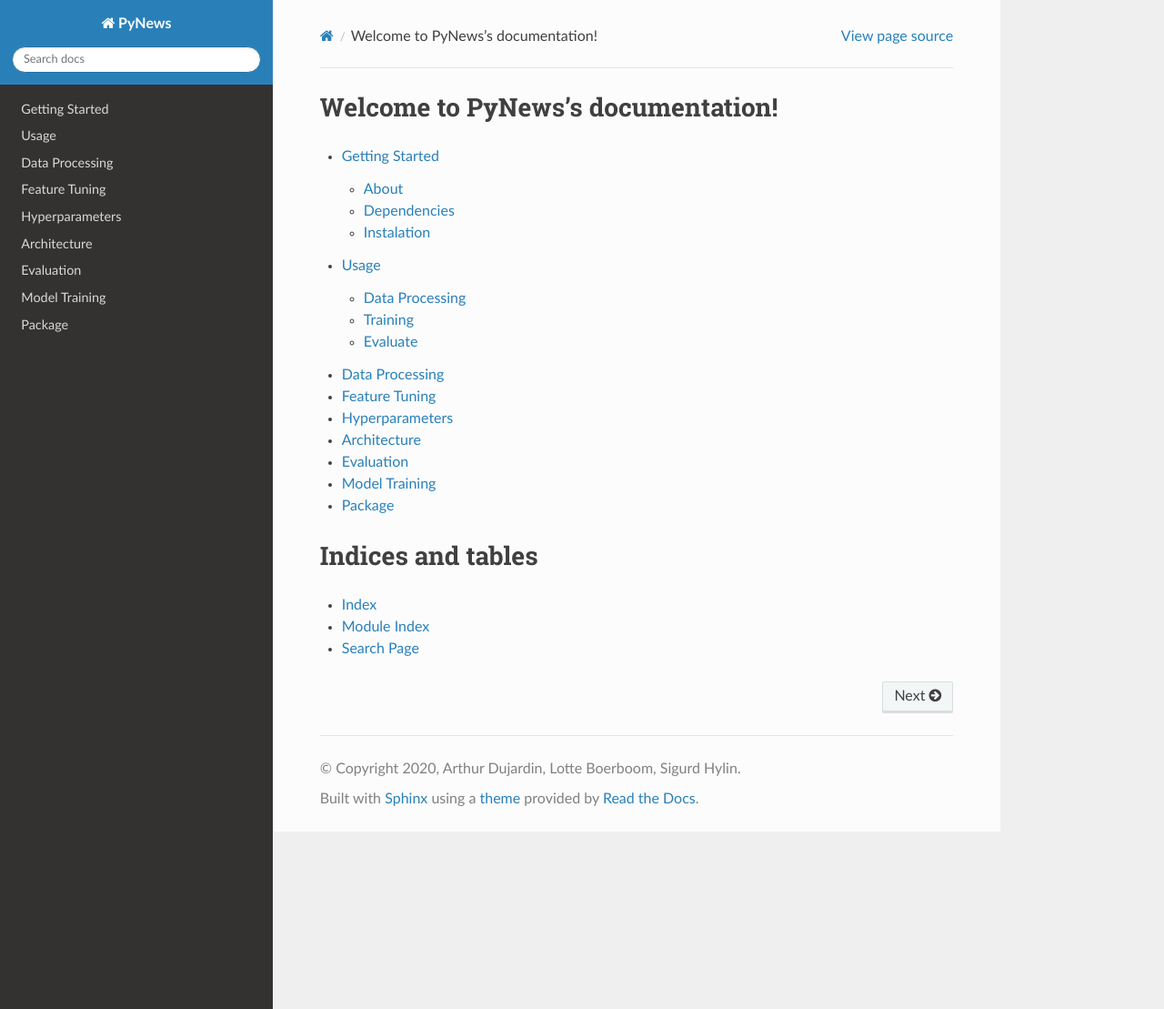
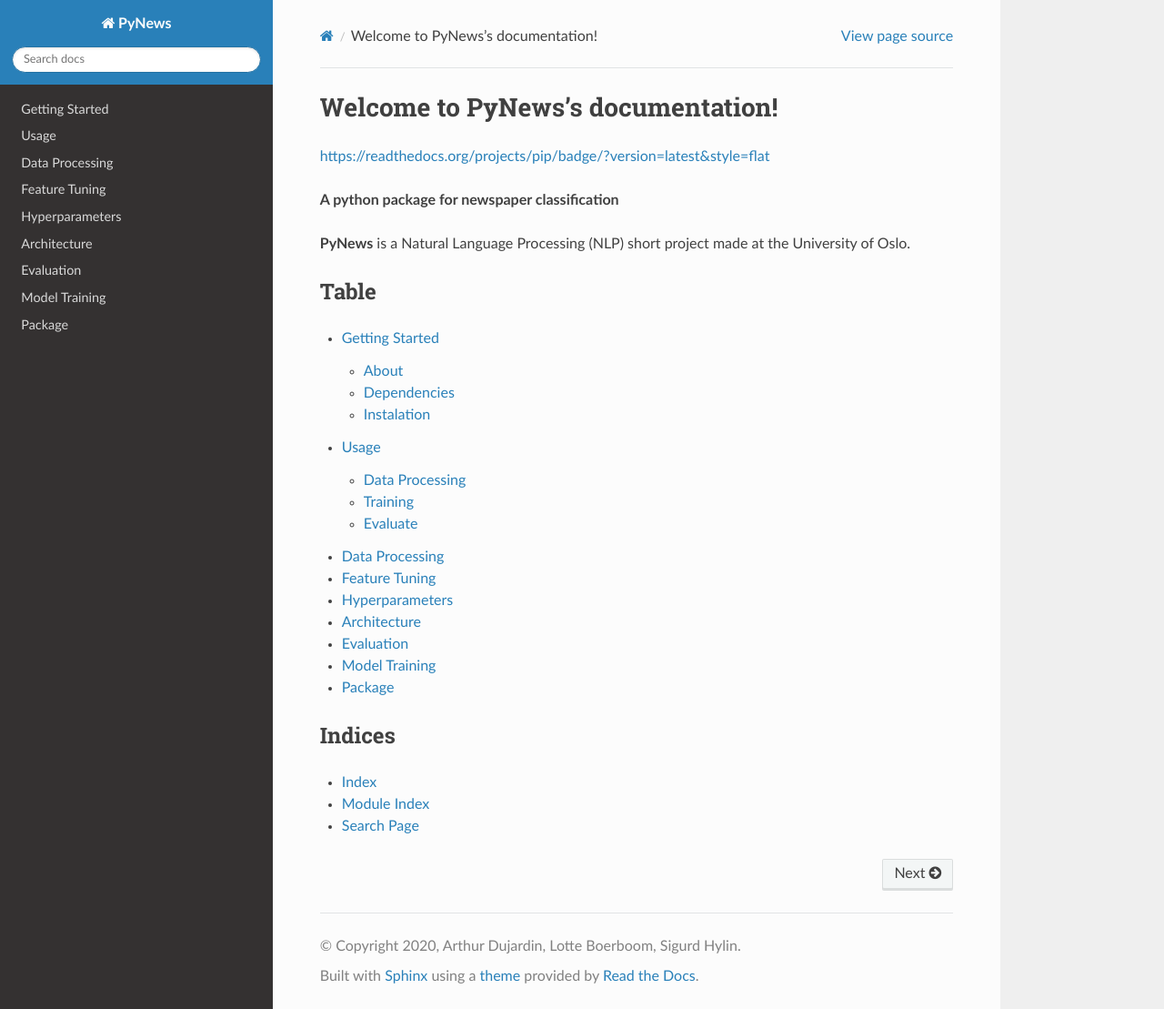
Before and after one commit to arthurdjn/pynews, a Sphinx documentation site: the page built from docs/index.rst, in a window 1280 px wide and 1109 px high. Shown: the whole window at 91% size. Built offline with Sphinx 7.4.7 and the Read the Docs theme 2.0.0, drawn with Linux system fonts in a browser that asks for light colours.

Commit message:
docs sphinx

```diff
--- a/docs/index.rst
+++ b/docs/index.rst
@@ -6,6 +6,19 @@
 ==================================
 Welcome to PyNews's documentation!
 ==================================
+
+https://readthedocs.org/projects/pip/badge/?version=latest&style=flat
+
+
+**A python package for newspaper classification**
+
+
+**PyNews** is a Natural Language Processing (NLP) short project made at the University of Oslo.
+
+
+
+Table
+=====
 
 .. toctree::
    :maxdepth: 2
@@ -24,9 +37,9 @@
 
 
 
-==================
-Indices and tables
-==================
+
+Indices
+=======
 
 * :ref:`genindex`
 * :ref:`modindex`
--- a/docs/pages/model.rst
+++ b/docs/pages/model.rst
@@ -45,7 +45,7 @@
 |Vocabulary         |3000       |
 +-------------------+-----------+
 |Batch size         | 32        |
-+-------------------+-----------|
++-------------------+-----------+
 |Learning Rate      | .09       |
 +-------------------+-----------+
 |Epochs             | 250       |
--- a/docs/pages/usage.rst
+++ b/docs/pages/usage.rst
@@ -35,7 +35,7 @@
 
 You can have access to the documents informations from the attributes of the NewsDataset class.
 
-.. code-block:: python
+.. code-block:: pycon
 
     # The shape of the dataset
     dataset.shape
@@ -144,7 +144,7 @@
 Now that your model is trained, evaluate it on the test dataset.
 
 
-.. code-block:: python
+.. code-block:: pycon
 
     # Load the dataset
     train_loader = DataLoader(dataset    = test_dataset,
```
